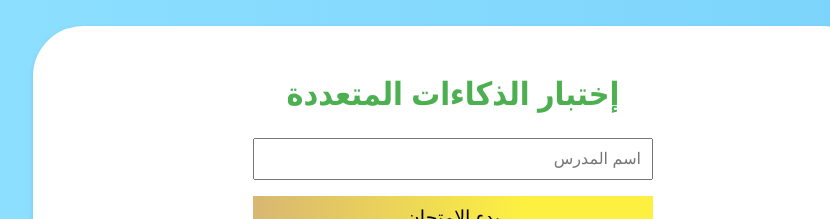
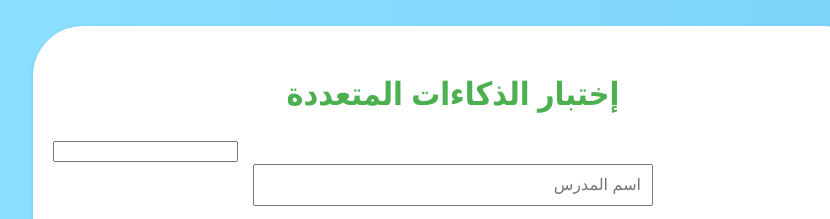
Before and after one commit to SamiOmran/Multiple-Intelligences-Test, a plain HTML site: page index.html in a window 1280 px wide. Shown: the top 219 px of the page, 187-1017 px from the left. Drawn offline with nearby package versions, Linux system fonts and the light colour scheme.

Commit message:
try add static input field to test

```diff
--- a/index.html
+++ b/index.html
@@ -15,6 +15,7 @@
 		<div class="container">
 			<h1>إختبار الذكاءات المتعددة</h1>
 			<form method="POST" action="/success" id="intelligenceForm" data-netlify="true" name="intelligenceForm">
+				<input type="number" name="test">
 				<!-- Teacher Name Input -->
 				<div class="teacher-name-container">
 					<input type="text" id="teacherName" placeholder="اسم المدرس">
```
Also changed, not shown: styles.css (+7 -3 lines).
